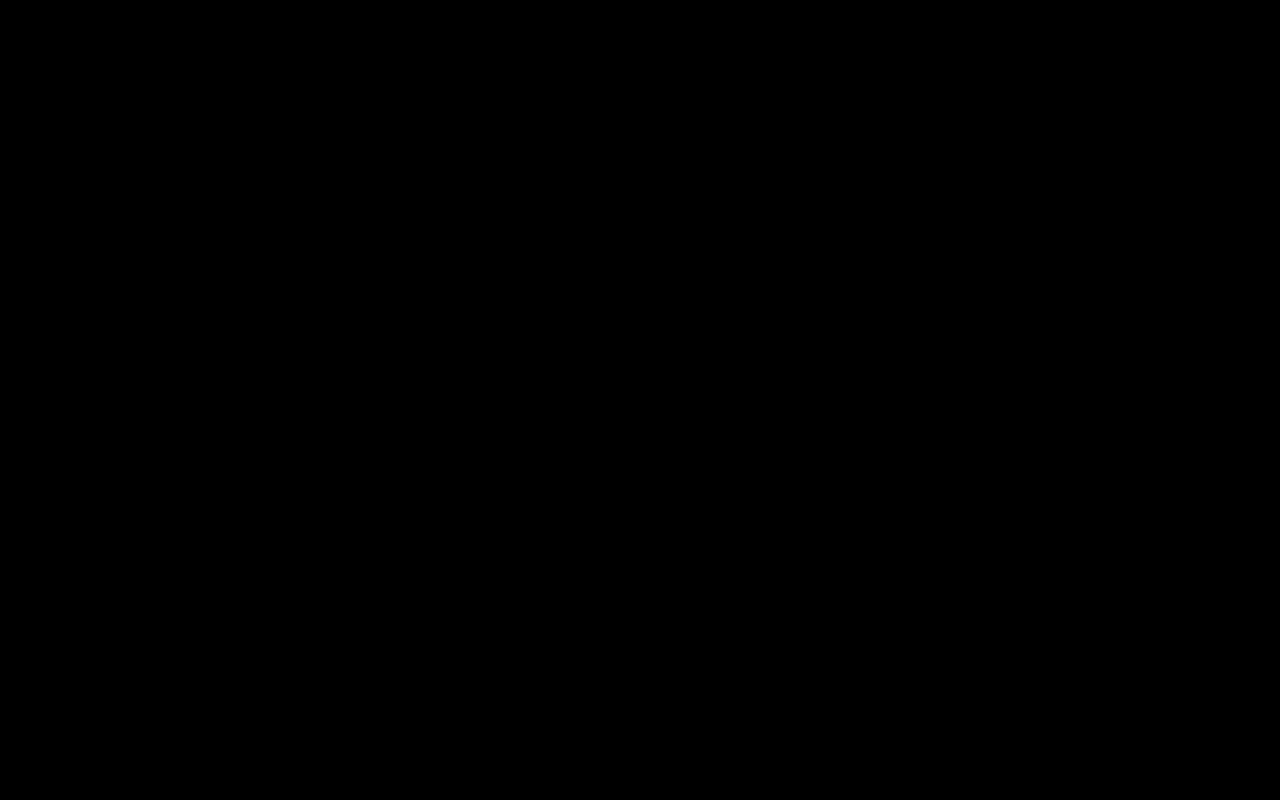
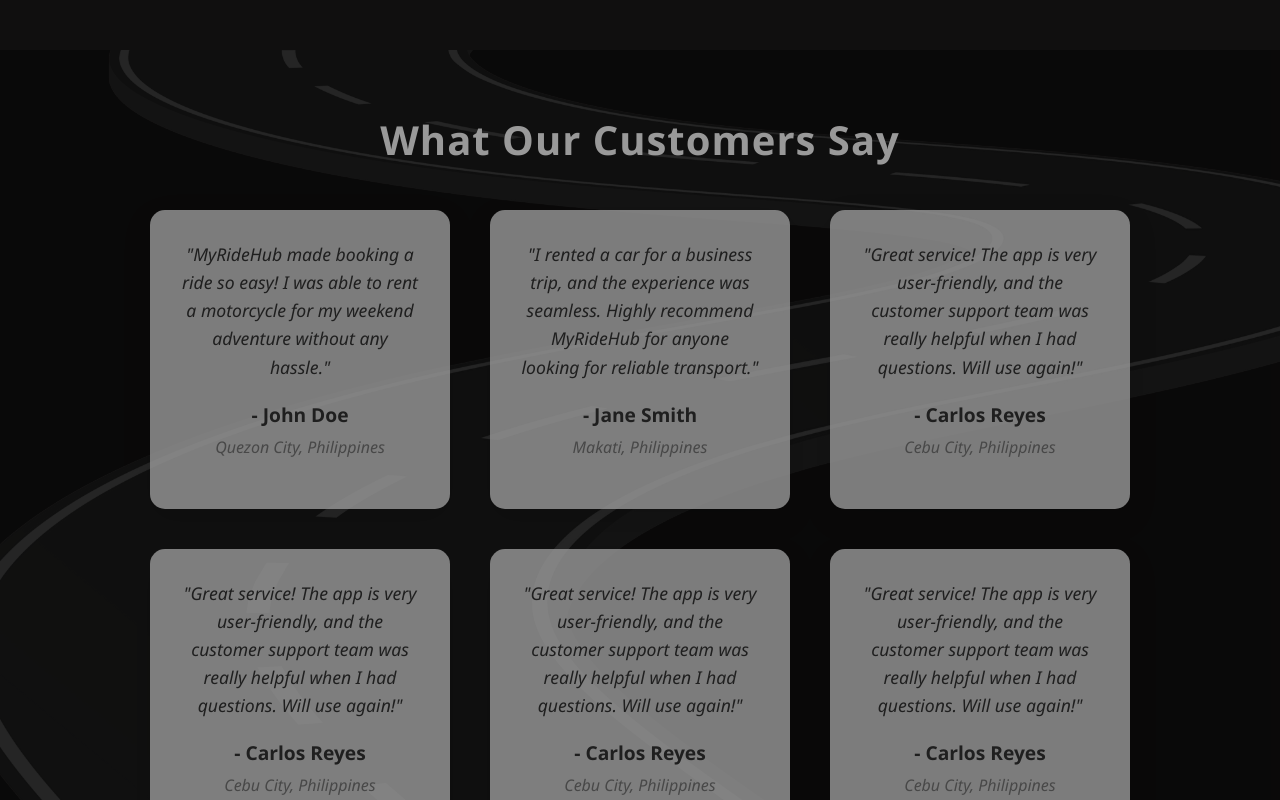
Before and after one commit to cabadany/IT342-MyRideHub, a React (Vite) app in the folder frontend/myridehub/: page /testimonials in a window 1280 px wide. Before the commit this address had no page. Built offline with nearby package versions, Linux system fonts and the light colour scheme.

Commit message:
Added learn more content

```diff
--- a/frontend/myridehub/src/App.jsx
+++ b/frontend/myridehub/src/App.jsx
@@ -21,6 +21,10 @@
 import DriverLoginPage from './Driver/DriverLoginPage';
 import DriverDashboard from './Driver/DriverDashboard';
 import HelpPage from './Driver/HelpPage';
+import Testimonials from './Dashboard/Testimonials';
+import FeedbackForm from './Feedback/FeedbackForm';
+
+
 
 
 export default function App() {
@@ -47,6 +51,9 @@
         <Route path="/driver-login" element={<DriverLoginPage />} />
         <Route path="/driver-dashboard" element={<DriverDashboard />} />
         <Route path="/help" element={<HelpPage />} />
+        <Route path="/testimonials" element={<Testimonials />} />
+        <Route path="/feedback" element={<FeedbackForm />} />
+
         {/* Add other routes here */}
 
       </Routes>
--- a/frontend/myridehub/src/Dashboard/DashboardPage.css
+++ b/frontend/myridehub/src/Dashboard/DashboardPage.css
@@ -145,3 +145,24 @@
   text-decoration: underline;
   color: #ccc;
 }
+
+/* Send Feedback Button - Positioned at the bottom-right */
+.send-feedback-btn {
+  position: fixed; /* Fixes the button at the bottom right */
+  bottom: 30px; /* Distance from the bottom */
+  right: 30px; /* Distance from the right */
+  background-color: #9a9a9a; /* Lighter green background color */
+  color: rgb(255, 255, 255); /* White text */
+  padding: 15px 30px; /* Padding around the button text */
+  font-size: 1.2rem; /* Font size */
+  font-weight: bold; /* Make text bold */
+  border-radius: 8px; /* Rounded corners */
+  cursor: pointer; /* Change cursor to pointer */
+  border: none; /* Remove border */
+  box-shadow: 0 10px 20px rgba(0, 0, 0, 0.1); /* Slight shadow for the button */
+  transition: background-color 0.3s ease; /* Smooth color transition */
+}
+
+.send-feedback-btn:hover {
+  background-color: #000000; /* Darker shade of green on hover */
+}
--- /dev/null
+++ b/frontend/myridehub/src/Dashboard/Testimonials.css
@@ -0,0 +1,90 @@
+/* General Container for Testimonials */
+.testimonials-container {
+  background-image: url('/road.png'); /* Add your image path here */
+  background-size: cover; /* Ensures the image covers the entire container */
+  background-position: center; /* Centers the image */
+  background-attachment: fixed; /* Keeps the background fixed while scrolling */
+  padding: 60px 30px;
+  text-align: center;
+  margin-top: 50px;
+  position: relative;
+  color: #fff; /* White text to contrast with the background image */
+}
+
+.testimonials-container::before {
+  content: '';
+  position: absolute;
+  top: 0;
+  left: 0;
+  right: 0;
+  bottom: 0;
+  background-color: rgba(0, 0, 0, 0.4); /* Black overlay with transparency */
+  z-index: 1; /* Places the overlay behind the text */
+}
+
+.testimonials-title {
+  font-size: 2.5rem;
+  font-weight: 700;
+  color: #fff; /* White text */
+  margin-bottom: 40px;
+  letter-spacing: 1px;
+  z-index: 2; /* Ensures title stays on top of the overlay */
+}
+
+.testimonials {
+  display: flex;
+  justify-content: center;
+  flex-wrap: wrap;
+  gap: 40px;
+  margin: 0 auto;
+  z-index: 2; /* Ensures testimonials stay on top of the overlay */
+}
+
+.testimonial {
+  background-color: rgba(255, 255, 255, 0.8); /* Semi-transparent white background for readability */
+  padding: 30px;
+  border-radius: 15px;
+  box-shadow: 0 10px 30px rgba(0, 0, 0, 0.1);
+  width: 300px;
+  max-width: 90%;
+  transition: transform 0.3s ease, box-shadow 0.3s ease;
+}
+
+.testimonial:hover {
+  transform: translateY(-10px);
+  box-shadow: 0 20px 50px rgba(0, 0, 0, 0.15);
+}
+
+.testimonial-message {
+  font-size: 1.1rem;
+  color: #333;
+  font-style: italic;
+  margin-bottom: 20px;
+  line-height: 1.6;
+}
+
+.testimonial-name {
+  font-size: 1.2rem;
+  font-weight: 600;
+  color: #333;
+  margin-bottom: 5px;
+}
+
+.testimonial-location {
+  font-size: 1rem;
+  color: #777;
+  font-style: italic;
+}
+
+/* Add media query for responsiveness */
+@media (max-width: 768px) {
+  .testimonials {
+    flex-direction: column;
+    align-items: center;
+  }
+
+  .testimonial {
+    width: 80%;
+    margin-bottom: 30px;
+  }
+}
--- /dev/null
+++ b/frontend/myridehub/src/Dashboard/Testimonials.jsx
@@ -0,0 +1,57 @@
+import React from 'react';
+import './Testimonials.css';
+
+const testimonials = [
+  {
+    name: "John Doe",
+    message: "MyRideHub made booking a ride so easy! I was able to rent a motorcycle for my weekend adventure without any hassle.",
+    location: "Quezon City, Philippines"
+  },
+  {
+    name: "Jane Smith",
+    message: "I rented a car for a business trip, and the experience was seamless. Highly recommend MyRideHub for anyone looking for reliable transport.",
+    location: "Makati, Philippines"
+  },
+  {
+    name: "Carlos Reyes",
+    message: "Great service! The app is very user-friendly, and the customer support team was really helpful when I had questions. Will use again!",
+    location: "Cebu City, Philippines"
+  },
+  {
+    name: "Carlos Reyes",
+    message: "Great service! The app is very user-friendly, and the customer support team was really helpful when I had questions. Will use again!",
+    location: "Cebu City, Philippines"
+  },
+
+  {
+    name: "Carlos Reyes",
+    message: "Great service! The app is very user-friendly, and the customer support team was really helpful when I had questions. Will use again!",
+    location: "Cebu City, Philippines"
+  },
+
+   {
+    name: "Carlos Reyes",
+    message: "Great service! The app is very user-friendly, and the customer support team was really helpful when I had questions. Will use again!",
+    location: "Cebu City, Philippines"
+  }
+
+];
+
+const Testimonials = () => {
+  return (
+    <div className="testimonials-container">
+      <h2 className="testimonials-title">What Our Customers Say</h2>
+      <div className="testimonials">
+        {testimonials.map((testimonial, index) => (
+          <div className="testimonial" key={index}>
+            <p className="testimonial-message">"{testimonial.message}"</p>
+            <p className="testimonial-name">- {testimonial.name}</p>
+            <p className="testimonial-location">{testimonial.location}</p>
+          </div>
+        ))}
+      </div>
+    </div>
+  );
+}
+
+export default Testimonials;
--- /dev/null
+++ b/frontend/myridehub/src/Feedback/FeedbackForm.css
@@ -0,0 +1,77 @@
+/* General container for feedback */
+.feedback-container {
+    width: 100%;
+    max-width: 600px;
+    margin: 30px auto;
+    padding: 20px;
+    background-color: #f4f4f4;
+    border-radius: 10px;
+    box-shadow: 0 5px 15px rgba(0, 0, 0, 0.1);
+    text-align: center;
+  }
+
+  /* Title for the feedback form */
+  .feedback-container h2 {
+    font-size: 1.5rem;
+    color: #333;
+    margin-bottom: 20px;
+  }
+
+  /* Feedback form styling */
+  .feedback-form {
+    margin-bottom: 20px;
+  }
+
+  .feedback-form textarea {
+    width: 100%;
+    padding: 15px;
+    font-size: 1rem;
+    border-radius: 8px;
+    border: 1px solid #ccc;
+    resize: none;
+    margin-bottom: 20px;
+  }
+
+  .submit-btn {
+    padding: 10px 20px;
+    background-color: #4CAF50;
+    color: white;
+    font-size: 1rem;
+    font-weight: bold;
+    border-radius: 5px;
+    border: none;
+    cursor: pointer;
+    transition: background-color 0.3s ease;
+  }
+
+  .submit-btn:hover {
+    background-color: #45a049;
+  }
+
+  /* Styling for the submitted feedback */
+  .submitted-feedback {
+    background-color: #fff;
+    padding: 20px;
+    border-radius: 10px;
+    box-shadow: 0 5px 15px rgba(0, 0, 0, 0.1);
+    margin-top: 20px;
+    text-align: left;
+  }
+
+  .submitted-feedback .feedback-message {
+    font-size: 1.2rem;
+    color: #555;
+    font-style: italic;
+  }
+
+  .submitted-feedback .feedback-name {
+    font-size: 1rem;
+    font-weight: bold;
+    color: #333;
+    margin-top: 10px;
+  }
+
+  .submitted-feedback .feedback-location {
+    font-size: 0.9rem;
+    color: #777;
+  }
--- /dev/null
+++ b/frontend/myridehub/src/Feedback/FeedbackForm.jsx
@@ -0,0 +1,49 @@
+import React, { useState } from 'react';
+import './FeedbackForm.css';
+
+const FeedbackForm = () => {
+  const [feedback, setFeedback] = useState('');
+  const [submittedFeedback, setSubmittedFeedback] = useState(null);
+
+  const handleChange = (event) => {
+    setFeedback(event.target.value);
+  };
+
+  const handleSubmit = () => {
+    if (feedback.trim()) {
+      setSubmittedFeedback({
+        message: feedback,
+        name: 'Anonymous',
+        location: 'Quezon City, Philippines',
+      });
+      setFeedback(''); // Clear the textarea after submitting
+    }
+  };
+
+  return (
+    <div className="feedback-container">
+      <h2>Leave Your Feedback</h2>
+      <div className="feedback-form">
+        <textarea
+          placeholder="Write your feedback here..."
+          value={feedback}
+          onChange={handleChange}
+          rows="4"
+        />
+        <button className="submit-btn" onClick={handleSubmit}>
+          Submit Feedback
+        </button>
+      </div>
+
+      {submittedFeedback && (
+        <div className="submitted-feedback">
+          <p className="feedback-message">"{submittedFeedback.message}"</p>
+          <p className="feedback-name">- {submittedFeedback.name}</p>
+          <p className="feedback-location">{submittedFeedback.location}</p>
+        </div>
+      )}
+    </div>
+  );
+};
+
+export default FeedbackForm;
--- a/frontend/myridehub/src/Rent/RentVehiclePage.css
+++ b/frontend/myridehub/src/Rent/RentVehiclePage.css
@@ -30,11 +30,18 @@
     height: 80px;
   }
 
+  .rent-nav {
+    display: flex;
+    justify-content: flex-end; /* Align nav links to the right */
+    width: 100%;
+  }
+
   .rent-nav ul {
     list-style: none;
     display: flex;
     gap: 32px;
     align-items: center;
+    justify-content: flex-end; /* Ensures items in the nav bar are pushed to the right */
   }
 
   .rent-nav li {
```
Also changed, not shown: frontend/myridehub/src/Dashboard/DashboardPage.jsx (+27 -13 lines). Lines whose indentation alone changed are shown as unchanged.
